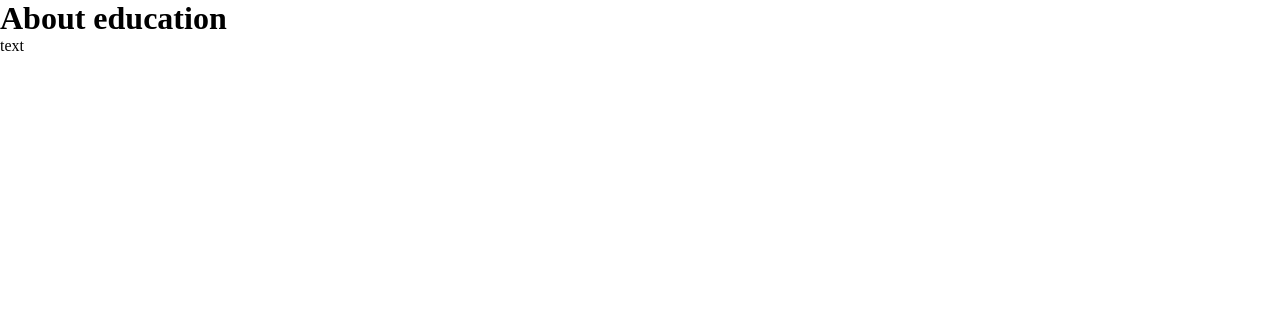
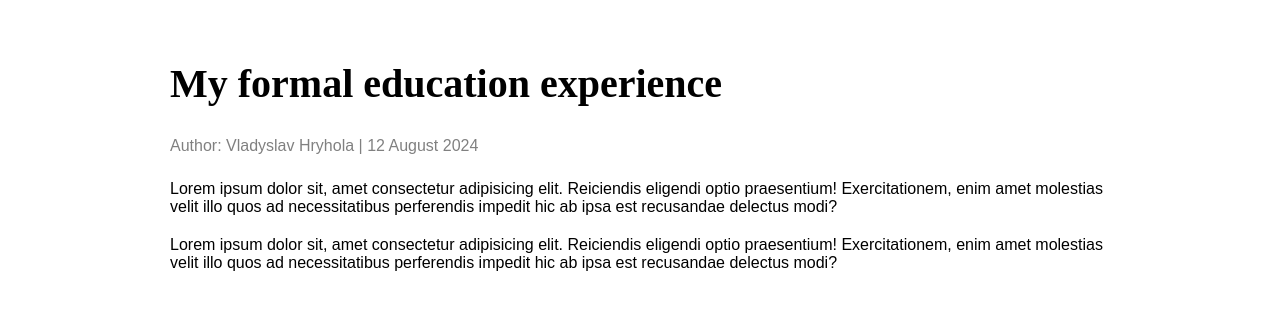
Before and after one commit to hryhola/hryhola.github.io, a SvelteKit app: page /about-education in a window 1280 px wide. Shown: the top 310 px of the page. Built offline with nearby package versions, Linux system fonts and the light colour scheme; a web font is replaced by a local one.

Commit message:
Formal education article boilerplate

```diff
--- a/src/routes/+page.svelte
+++ b/src/routes/+page.svelte
@@ -8,7 +8,6 @@
     import SectionsPointer from '$lib/components/SectionsPointer.svelte';
     import { scroller } from '$lib/scripts/SectionsScroller';
     import { onMount, tick } from 'svelte'
-    import { isContactsExpanded } from '$lib/scripts/helpers/context'
     import { setVhVariable } from '$lib/scripts/helpers/style'
     import { debounce } from '$lib/scripts/helpers/function'
 
--- a/src/routes/about-education/+page.svelte
+++ b/src/routes/about-education/+page.svelte
@@ -1,2 +1,39 @@
-<h1>About education</h1>
-<p>text</p>
+<svelte:head>
+    <title>My formal education experience — Vladyslav Hryhola, Software Engineer & Private Entrepreneur</title>
+</svelte:head>
+<article>
+    <header>
+        <h1>My formal education experience</h1>
+        <p class="about-article">Author: Vladyslav Hryhola | 12 August 2024</p>
+        <p>Lorem ipsum dolor sit, amet consectetur adipisicing elit. Reiciendis eligendi optio praesentium! Exercitationem, enim amet molestias velit illo quos ad necessitatibus perferendis impedit hic ab ipsa est recusandae delectus modi?</p>
+        <p>Lorem ipsum dolor sit, amet consectetur adipisicing elit. Reiciendis eligendi optio praesentium! Exercitationem, enim amet molestias velit illo quos ad necessitatibus perferendis impedit hic ab ipsa est recusandae delectus modi?</p>
+    </header>
+</article>
+<style lang="scss">
+    article {
+        max-width: 1000px;
+        margin: 0 auto;
+        padding: 30px;
+
+        font-family: 'Fira Sans', sans-serif;
+    }
+
+    h1 {
+        padding: 30px 0;
+        font-size: 40px;
+
+        font-family: 'Times New Roman', Times, serif;
+    }
+
+    p {
+        padding: 10px 0;
+        font-weight: 300;
+    }
+
+    .about-article {
+        font-weight: 200;
+        padding: 0;
+        padding-bottom: 15px;
+        color: gray;
+    }
+</style>
```
